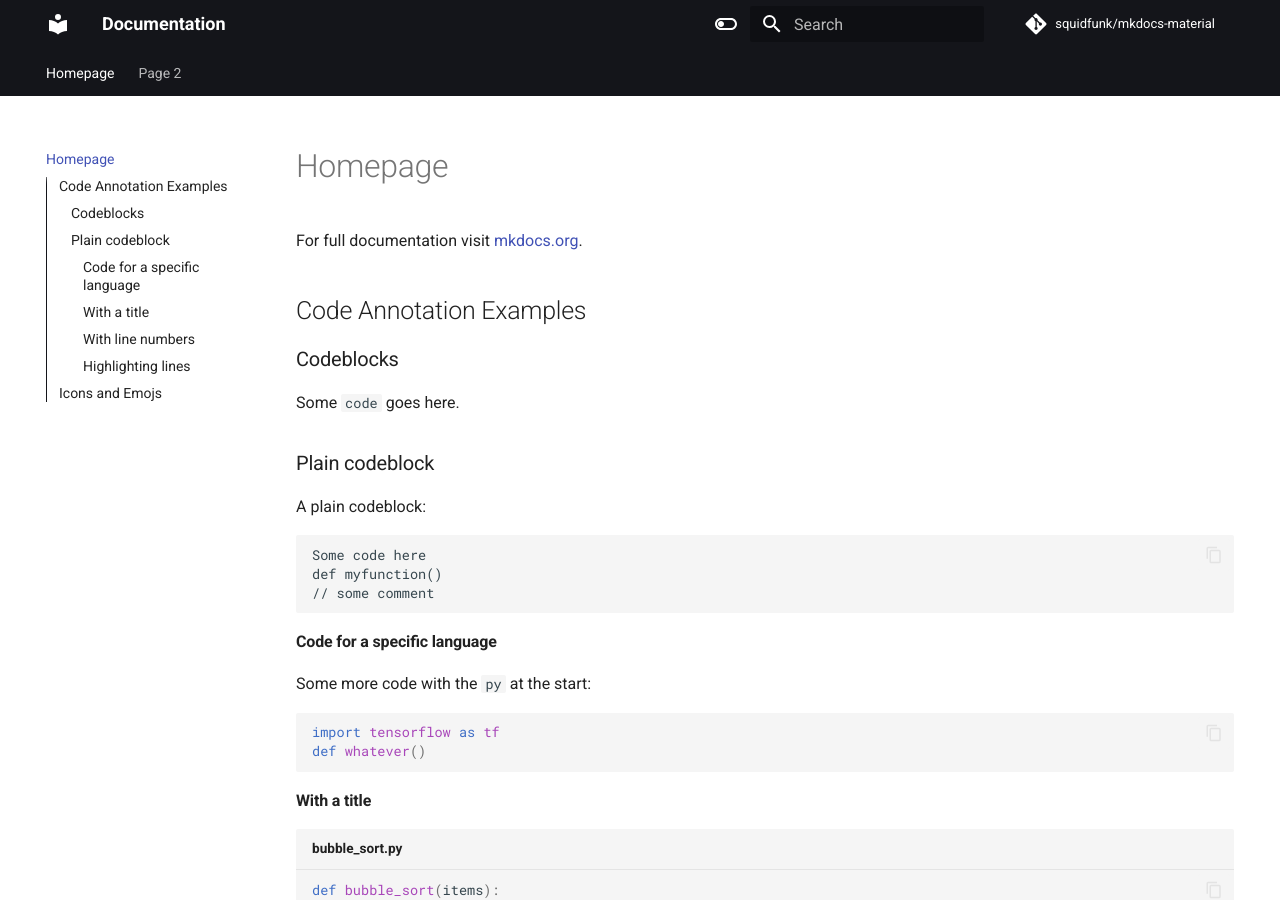
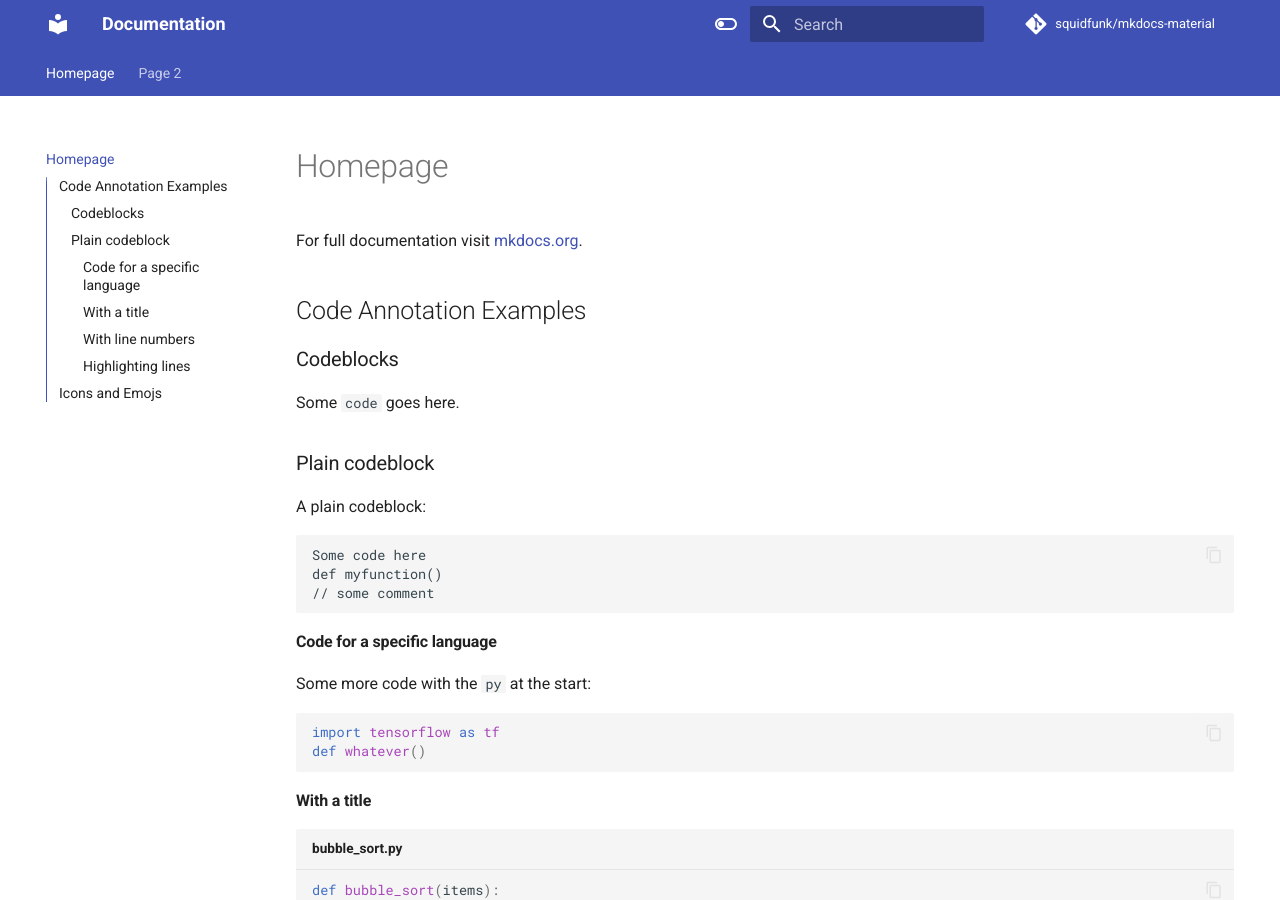
Before and after one commit to doosan-maverick/mkdocs-materials, an MkDocs documentation site: the page built from docs/index.md, in a window 1280 px wide and 900 px high. Built offline with MkDocs 1.6.1 and Material for MkDocs 9.7.7, drawn with Linux system fonts in a browser that asks for light colours; emoji names are drawn with the system emoji font; comment, search, counter and statistics services are not loaded.

Commit message:
Inverted Theme color

```diff
--- a/mkdocs.yml
+++ b/mkdocs.yml
@@ -28,14 +28,14 @@ theme:
     - scheme: default
       toggle:
         icon: material/toggle-switch-off-outline
-        name: Switch to dark mode
-      primary: black
+        name: Switch to Light mode
+      primary: indigo
       accent: indigo
     - scheme: slate
       toggle:
         icon: material/toggle-switch
-        name: Switch to light mode
-      primary: indigo
+        name: Switch to Dark mode
+      primary: black
       accent: indigo
 
 plugins:
```
